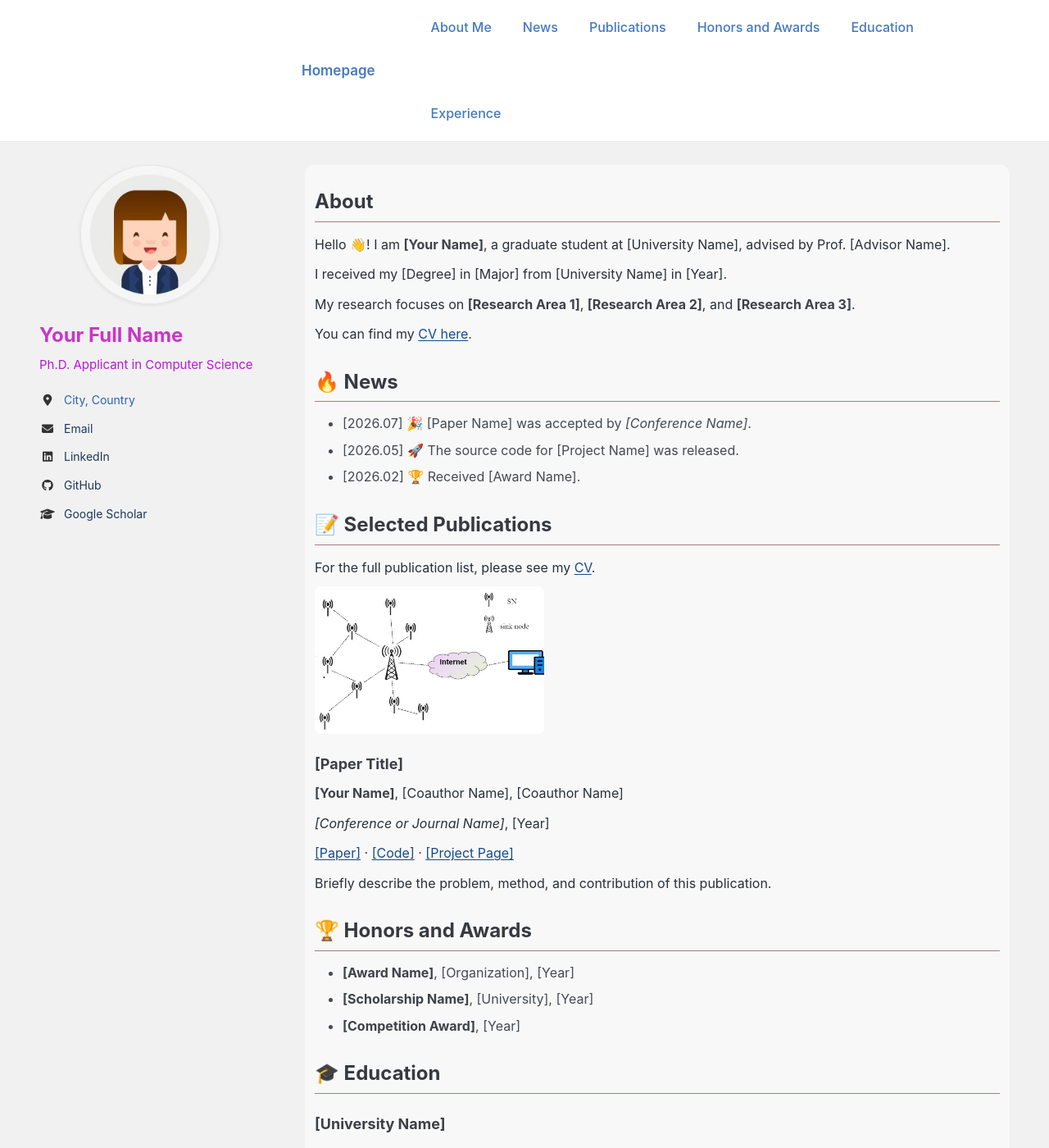
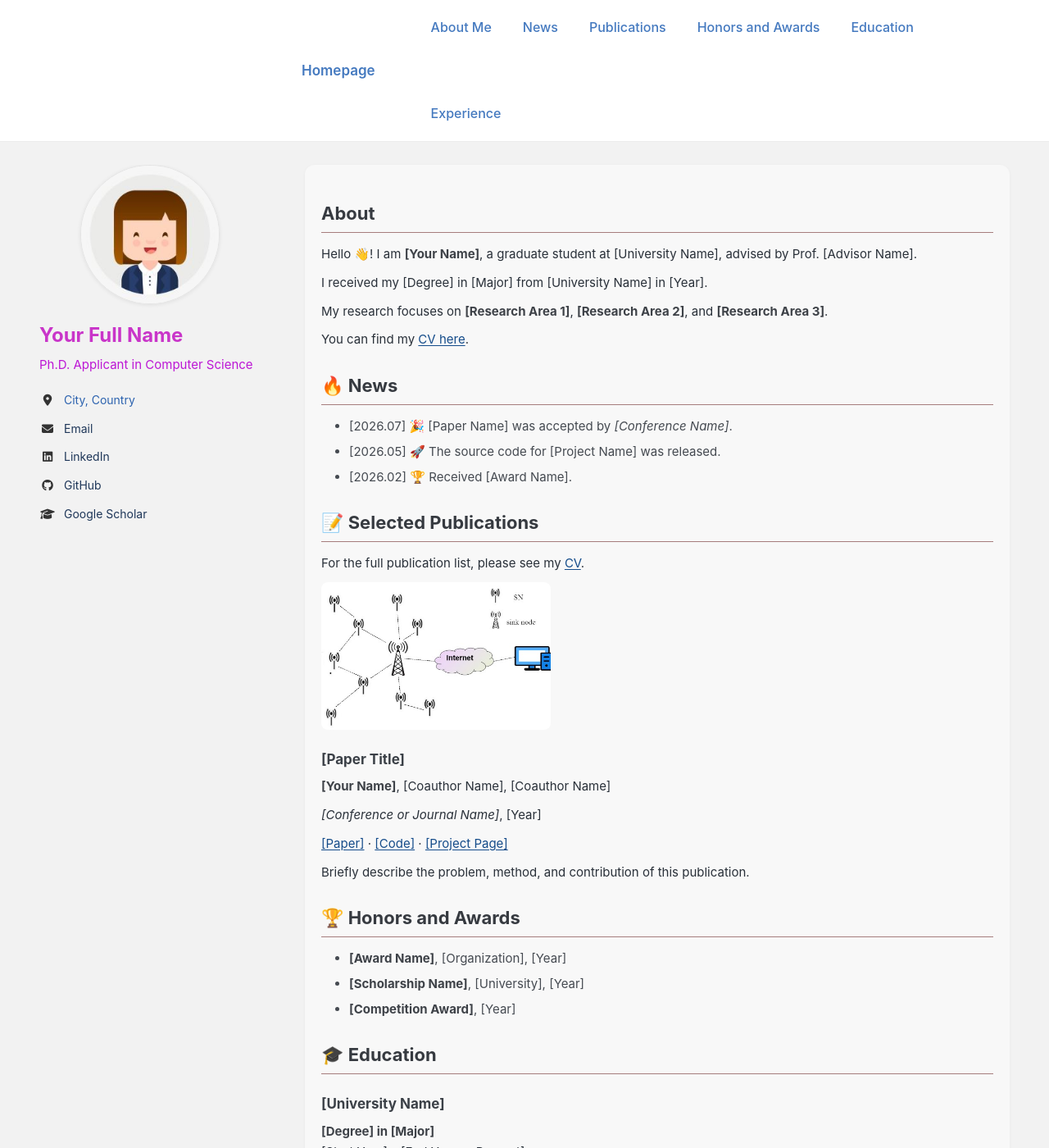
Before and after one commit to Liu-Liying/Liu-Liying.github.io, a Jekyll site: the page built from index.md, in a window 1280 px wide and 1400 px high. Shown: the whole window at 82% size. Built offline with Jekyll 4.4.1, drawn with Linux system fonts in a browser that asks for light colours.

Commit message:
updateupdate

```diff
--- a/assets/css/style.css
+++ b/assets/css/style.css
@@ -13,7 +13,7 @@ body {
   margin: 0;
   padding: 0;
   overflow-y: auto;
-  background: #f1f1f1;
+  background: #f2f2f2;
   color: #747c8a;
   font-family: -apple-system, BlinkMacSystemFont, "Segoe UI", Roboto, Helvetica, Arial, sans-serif;
   font-size: 17px;
@@ -168,22 +168,23 @@ a {
 
 .main-content {
   min-width: 0;
-  padding: 0 12px 60px;
+  padding: 16px 20px 60px;
   background: #f8f8f8;
   border-radius: 12px;
+  box-shadow: 0 1px 4px rgba(0, 0, 0, 0.04);
 }
 
 .main-content p {
   margin: 0 0 10px;
   color: #293039;
-  font-size: 16px;
+  font-size: 15px;
   line-height: 1.65;
 }
 
 .main-content h1 {
   margin: 0 0 22px;
   color: #2a333f;
-  font-size: 28px;
+  font-size: 26px;
   line-height: 1.35;
 }
 
@@ -192,7 +193,7 @@ a {
   padding-bottom: 7px;
   border-bottom: 1px solid #a67d7d;
   color: #363a40;
-  font-size: 24px;
+  font-size: 22px;
   font-weight: 650;
   line-height: 1.4;
 }
@@ -200,7 +201,7 @@ a {
 .main-content h3 {
   margin: 22px 0 7px;
   color: #3b4047;
-  font-size: 18px;
+  font-size: 17px;
   font-weight: 650;
 }
 
@@ -213,7 +214,7 @@ a {
 .main-content li {
   margin: 7px 0;
   color: #454a51;
-  font-size: 16px;
+  font-size: 15px;
   line-height: 1.6;
 }
 
```
